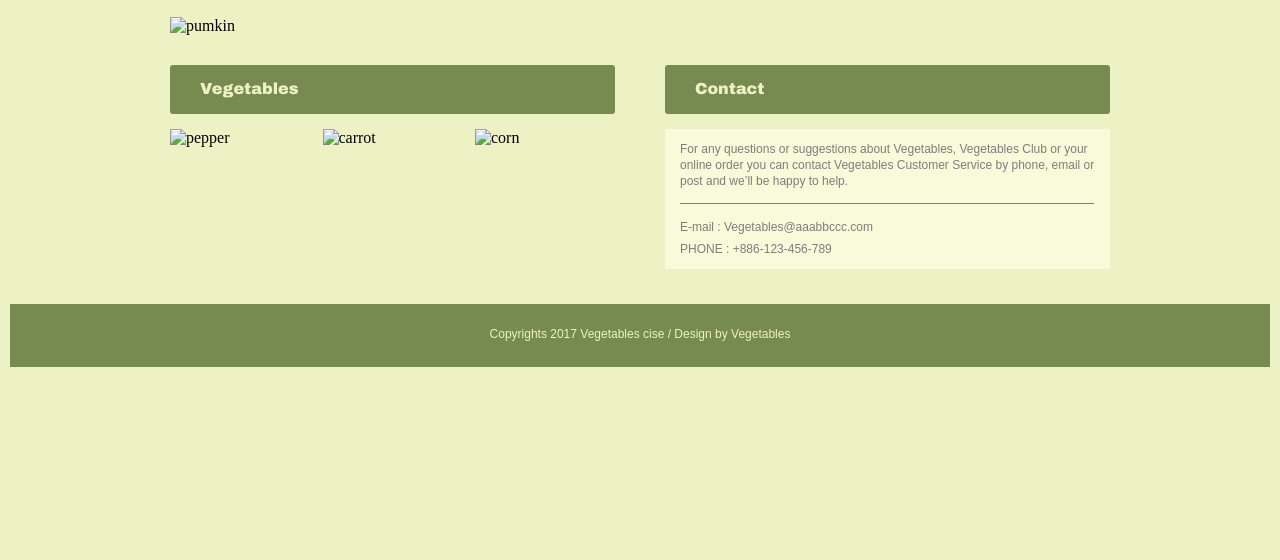
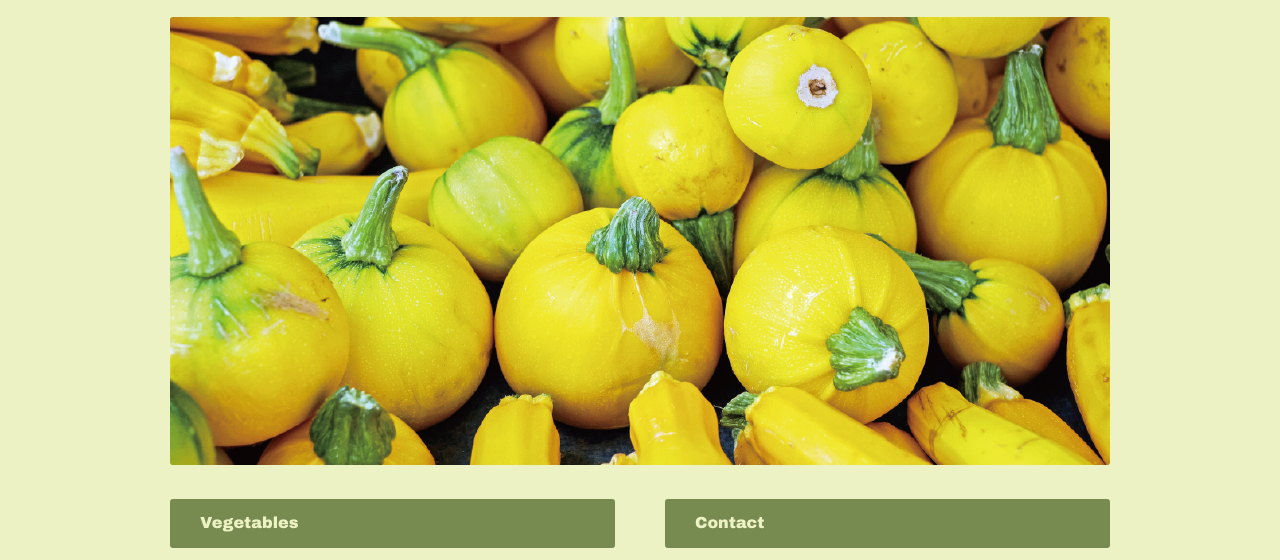
Before and after one commit to philia1121/WebProject_W5, a plain HTML site: page index.html in a window 1280 px wide. Shown: the part 165-725 px from the top of the page. Drawn offline with Linux system fonts and the light colour scheme; the site is published under a folder, as on GitHub Pages, so addresses that start at the root find nothing.

Commit message:
Update index.html
change img's path

```diff
--- a/index.html
+++ b/index.html
@@ -29,14 +29,14 @@
                 <h2>Contact</h2>
             </div>
         </header>
-        <img src="/img/img_main_pumpkin.png" alt="pumkin" class="mainImg">
+        <img src="img/img_main_pumpkin.png" alt="pumkin" class="mainImg">
         <div class="flexRow context">
             <div class="flexColumn vegetables">
                 <h3 class="titleSection">Vegetables</h3>
                 <div class="flexRow vegetImgs">
-                    <img src="/img/img_vegetables_pepper.png" alt="pepper">
-                    <img src="/img/img_vegetables_carrot.png" alt="carrot">
-                    <img src="/img/img_vegetables_corn.png" alt="corn">
+                    <img src="img/img_vegetables_pepper.png" alt="pepper">
+                    <img src="img/img_vegetables_carrot.png" alt="carrot">
+                    <img src="img/img_vegetables_corn.png" alt="corn">
                 </div>
             </div>
             <div class="flexColumn contact">
```
